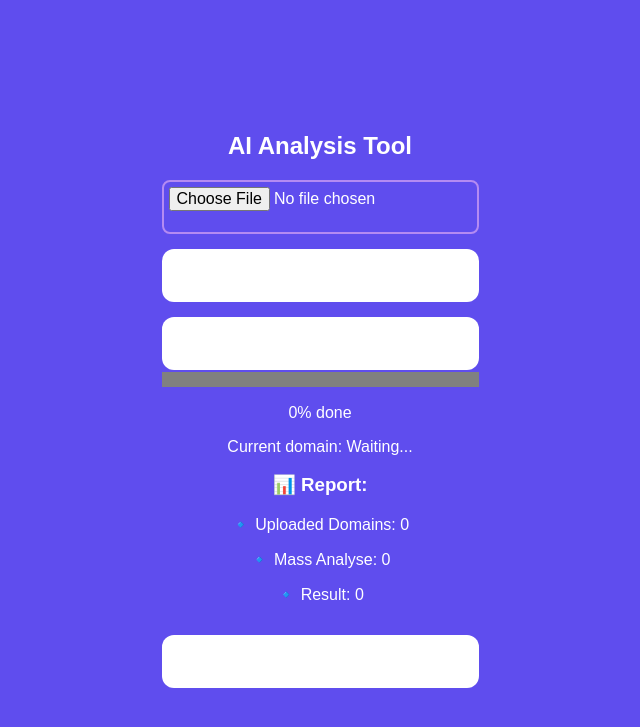
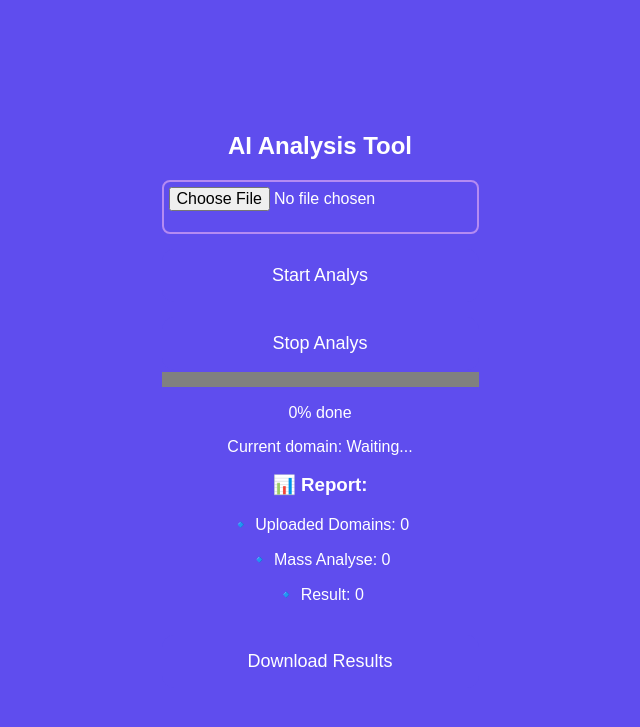
Before and after one commit to Vadimchernukha/flask-web-analysis, a Flask app: page / in a window 1280 px wide. Shown: the top 727 px of the page, without its empty margins (320-960 px from the left). Run offline with Flask 3, Linux system fonts and the light colour scheme.

Commit message:
Update styles.css

```diff
--- a/static/styles.css
+++ b/static/styles.css
@@ -30,7 +30,7 @@ button, .download-btn {
     width: 100%; /* Все кнопки одной ширины */
     margin-top: 15px;
     padding: 16px;
-    background-color: white; /* Светло-фиолетовый */
+    background-color: #5f4dee; /* Светло-фиолетовый */
     color: white;
     border: none;
     border-radius: 12px;
```
